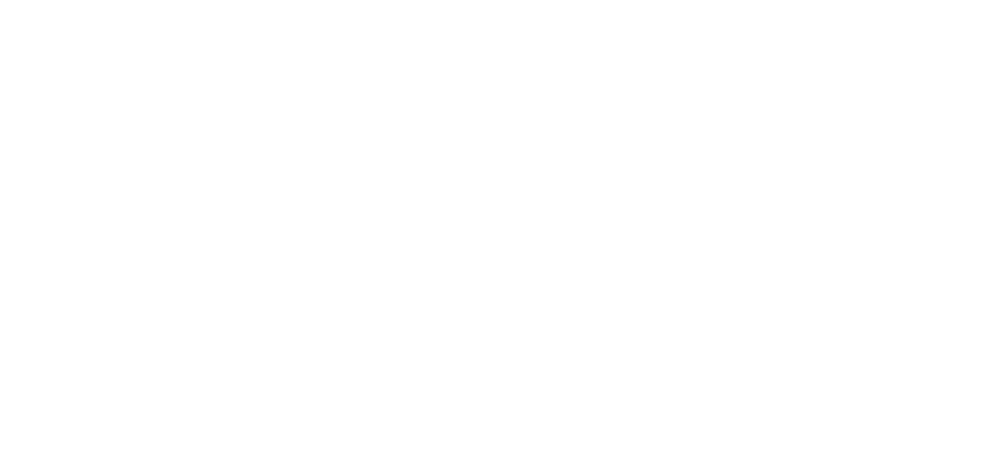
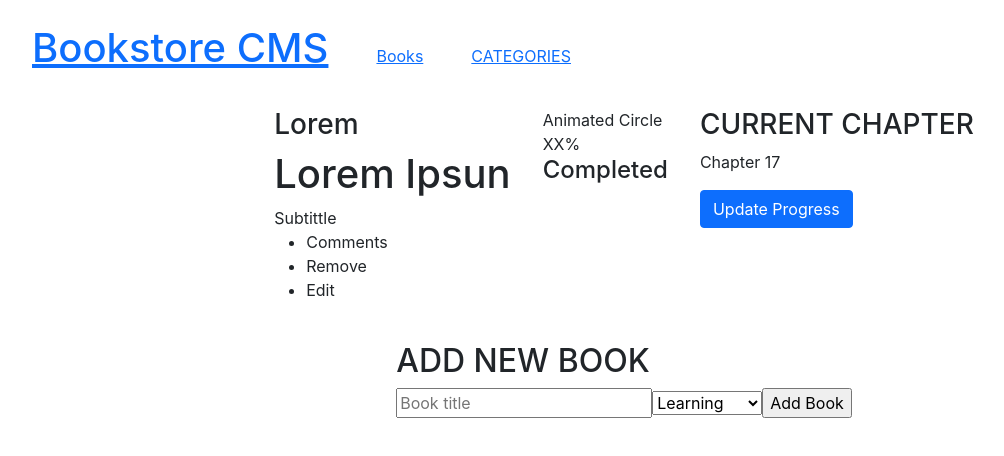
Before and after one commit to ixboy/Bookstore-React, a React (Create React App) app: page / in a window 1280 px wide. Shown: the top 456 px of the page, without its empty margins (16-1020 px from the left). Built offline with nearby package versions, Linux system fonts and the light colour scheme.

Commit message:
setup App Routes

```diff
--- a/src/components/App.js
+++ b/src/components/App.js
@@ -1,8 +1,21 @@
-import './App.css';
+import * as React from 'react';
+import {
+  Route,
+  Routes,
+} from 'react-router-dom';
+import Books from './Books';
+import Categories from './Categories';
+import Navbar from './Navbar';
 
 function App() {
   return (
-    <div className="App" />
+    <div>
+      <Navbar />
+      <Routes>
+        <Route path="/" element={<Books />} />
+        <Route path="/categories" element={<Categories />} />
+      </Routes>
+    </div>
   );
 }
 
--- /dev/null
+++ b/src/components/Navbar.js
@@ -0,0 +1,23 @@
+import React from 'react';
+import { Link } from 'react-router-dom';
+
+const Navbar = () => (
+  <header className="header">
+    <nav className="d-flex m-4 align-items-baseline">
+      <Link to="/">
+        {' '}
+        <h1 className="mx-4"> Bookstore CMS</h1>
+      </Link>
+      <Link to="/">
+        {' '}
+        <p className="mx-4"> Books </p>
+      </Link>
+      <Link to="/categories">
+        {' '}
+        <p className="mx-4"> CATEGORIES </p>
+      </Link>
+    </nav>
+  </header>
+);
+
+export default Navbar;
--- a/src/index.js
+++ b/src/index.js
@@ -1,12 +1,15 @@
+import 'bootstrap/dist/css/bootstrap.css';
+import * as React from 'react';
+import * as ReactDOM from 'react-dom';
+import { BrowserRouter } from 'react-router-dom';
+import App from './components/App';
 import './index.css';
-
-import React from 'react';
-import ReactDOM from 'react-dom';
-import App from './components/App';
 
 ReactDOM.render(
   <React.StrictMode>
-    <App />
+    <BrowserRouter>
+      <App />
+    </BrowserRouter>
   </React.StrictMode>,
   document.getElementById('root'),
 );
```
